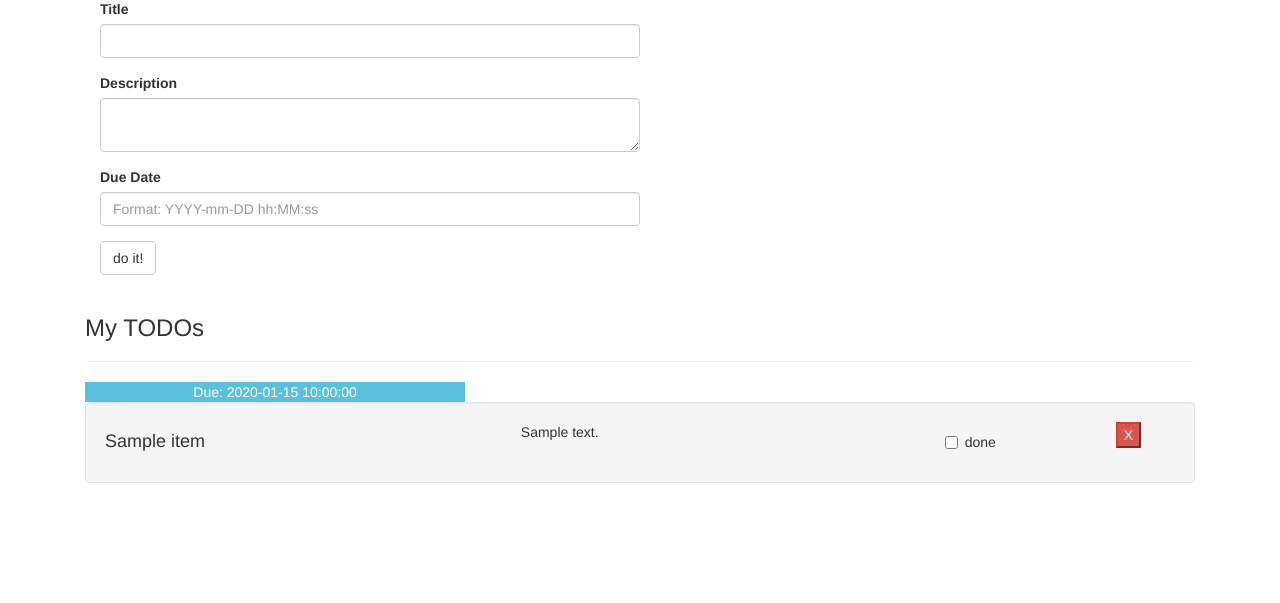
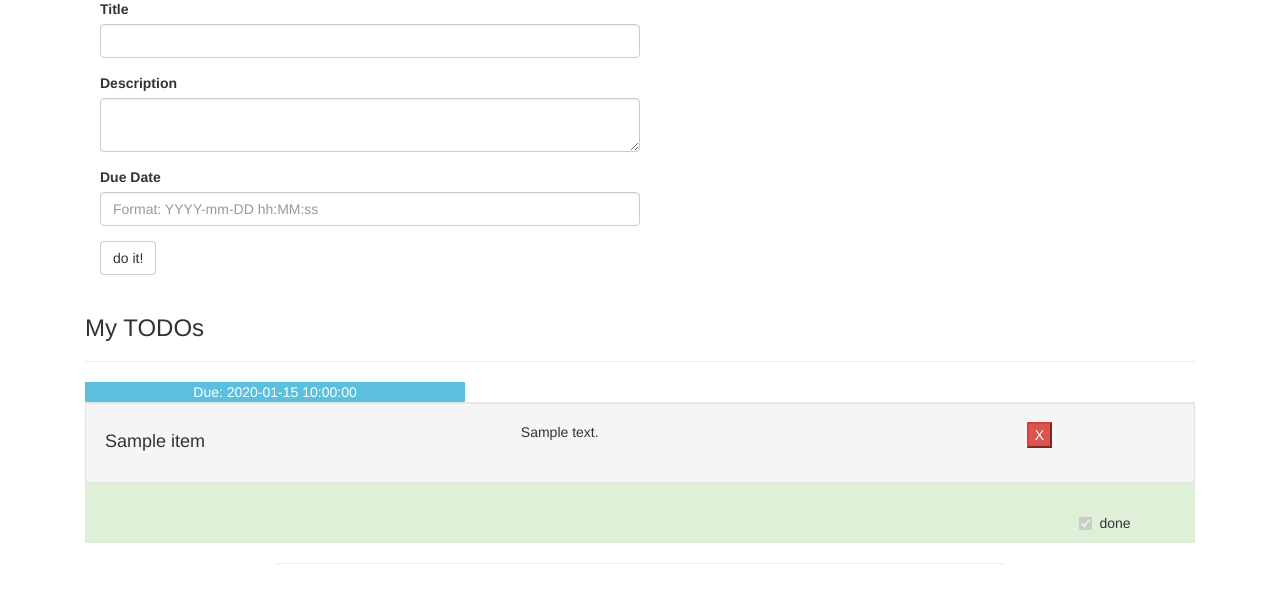
Before and after one commit to RichStone/richpy, a Flask app: page /todo/workspace in a window 1280 px wide. Shown: the part 179-782 px from the top of the page. Run offline with Flask 2, Linux system fonts and the light colour scheme; tables that the repository leaves empty hold one stand-in row (values such as "Sample post"); some libraries are stand-ins or nearby versions.

Commit message:
add finished functionality

```diff
--- a/app/templates/todo/workspace.html
+++ b/app/templates/todo/workspace.html
@@ -23,7 +23,11 @@
                 Due: {{ item.due }}
             </div>
         </div>
-        <div class="container-fluid">
+        <div class="container-fluid {% if item.state %}
+        bg-success
+        {% else %}
+        bg-info
+        {% endif %}">
             <div class="well row">
             <div class="row col-xs-5 pull-left">
                 <h4 class="">{{ item.title }}</h4>
@@ -31,13 +35,25 @@
             <div class="row col-xs-5">
                 <p class="">{{ item.description }}</p>
             </div>
-            <div class="checkbox row col-xs-1 text-right">
-                <label><input type="checkbox" value="{{ item.state }}">done</label>
-            </div>
-            <form class="form-group row col-xs-1 pull-right" action="{{ url_for('todo.delete', item_id=item.id) }}" method="post">
+            <form class="form-group row col-xs-2 pull-right" action="{{ url_for('todo.delete', item_id=item.id) }}" method="post">
                 <input type="submit" class="btn-danger" value="X">
             </form>
         </div>
+            <div class="checkbox row col-xs-2 text-center pull-right">
+                <label><input type="checkbox" value="done" disabled="disabled" {% if item.state %}checked{% endif %}>done</label>
+            </div>
+        {% if not item.state %}
+            <div>
+                <form class="row col-xs-3 btn pull-left" action="{{ url_for('todo.change_state', item_id=item.id, state=not item.state) }}" method="post">
+                    <button type="submit" class="btn btn-info">Finished <span class="glyphicon glyphicon-thumbs-up"></span></button>
+                </form>
+            </div>
+        {% endif %}
+        </div>
+        <div class="row">
+            <div class="col-lg-8 col-lg-offset-2">
+                <hr>
+            </div>
         </div>
     {% endfor %}
 </div>
--- a/app/todo/views.py
+++ b/app/todo/views.py
@@ -20,9 +20,18 @@ def workspace():
     items = Item.query.all()
     return render_template('todo/workspace.html', form=form, items=items)
 
+
 @todo.route('/delete/<item_id>', methods=['POST'])
 def delete(item_id):
     item = Item.query.get(item_id)
     db.session.delete(item)
     db.session.commit()
     return redirect(url_for('todo.workspace'))
+
+
+@todo.route('/change_state/<item_id>/<state>', methods=['POST'])
+def change_state(item_id, state):
+    item = Item.query.get(item_id)
+    item.state = state
+    db.session.commit()
+    return redirect(url_for('todo.workspace'))
```
Also changed, not shown: data-dev.sqlite.
